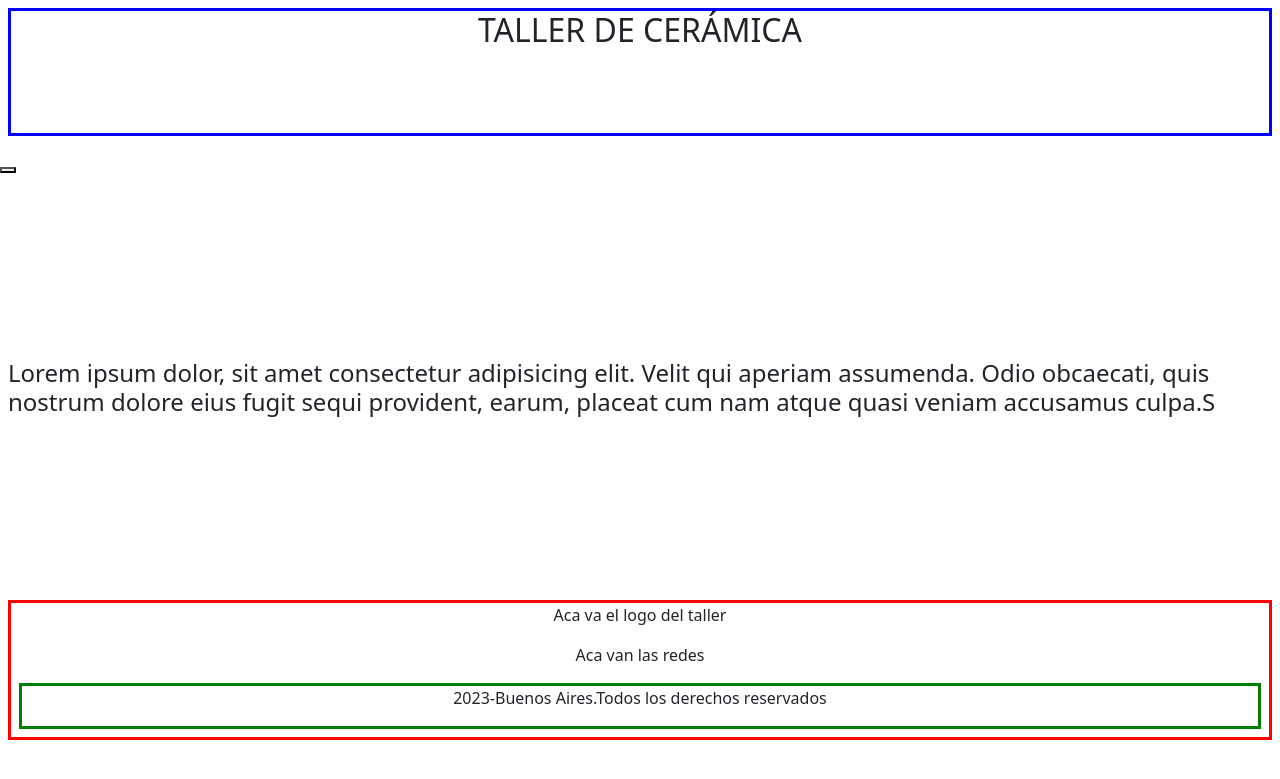
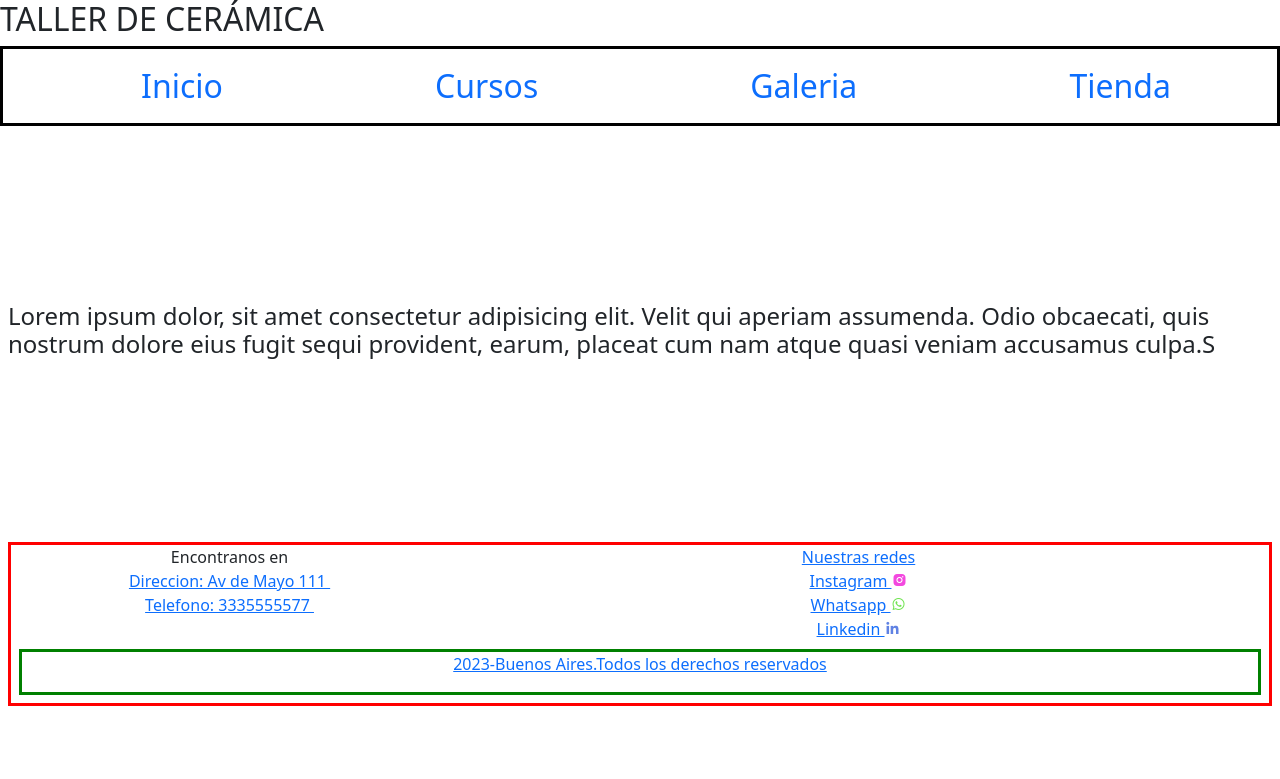
Before and after one commit to SSDD2022/TP3, a Django app: page / in a window 1280 px wide. Shown: the top 779 px of the page. Run offline with Django 4.2, Linux system fonts and the light colour scheme; some libraries are stand-ins or nearby versions.

Commit message:
cambios footer

```diff
--- a/taller/static/taller/css/base.css
+++ b/taller/static/taller/css/base.css
@@ -1,6 +1,29 @@
 
+.contenido-foot{
+    display: flex;
+    justify-content: space-around;
+}
+.nav-bar{
+    border: black 3px solid;
+    height: 2.5em;
+    padding-top: 0.4em;
+    font-size: 2em;
 
+}
+.nav-bar nav ul{
+    display: flex;
+    justify-content: space-around;
 
+}
+
+#navInicio ul li{
+    list-style: none;
+
+}
+#navInicio ul li a{
+    text-decoration: none;
+
+}
 
 /* Inicio footer */
 
--- a/taller/static/taller/css/index.css
+++ b/taller/static/taller/css/index.css
@@ -1,14 +1,4 @@
-header{
-    border: 3px blue solid;
-    height: 8em;
-    text-align: center;
-    margin: 0.5em;
-
-}
-
-
 .contenido-main{
-   /* background-image:url('../img/taller.jpg');*/
     height: 25em;
     width: 100%;
     border:3px red ;
--- a/taller/templates/taller/base.html
+++ b/taller/templates/taller/base.html
@@ -14,7 +14,7 @@
         <link href="https://cdn.jsdelivr.net/npm/bootstrap@5.0.2/dist/css/bootstrap.min.css" rel="stylesheet" integrity="sha384-EVSTQN3/azprG1Anm3QDgpJLIm9Nao0Yz1ztcQTwFspd3yD65VohhpuuCOmLASjC" crossorigin="anonymous">
         <script src="https://cdn.jsdelivr.net/npm/bootstrap@5.0.2/dist/js/bootstrap.bundle.min.js" integrity="sha384-MrcW6ZMFYlzcLA8Nl+NtUVF0sA7MsXsP1UyJoMp4YLEuNSfAP+JcXn/tWtIaxVXM" crossorigin="anonymous"></script>
         <script src="https://ajax.googleapis.com/ajax/libs/jquery/3.2.1/jquery.min.js"></script>
-
+        <link href='https://unpkg.com/boxicons@2.1.2/css/boxicons.min.css' rel='stylesheet'>
         <link rel="icon" type="image/vnd.microsoft.icon" href="{% static 'taller/img/favicon.ico' %}" sizes="16x16 32x32">
         {% block extra_css %} {% endblock %}
     </head>
@@ -30,12 +30,24 @@
         </main>
         <footer>
             <section id="info-footer">
-                <div class="contenido-foot"> </div>
-                    <div class="logo-foot">
-                        <p>Aca va el logo del taller</p>
+                <div class="contenido-foot">
+                    <div class="ubic-foot">
+                        <nav>
+                            <div class="titulo">Encontranos en</div>
+                            <div class="linea"></div>
+                            <div class="boton"><a href="">Direccion: Av de Mayo 111  <i class='bx bxl-home-alt' style='color:#f348df'></i></div>
+                            <div class="boton"><a href="">Telefono: 3335555577  <i class='bx bxl-telephone' style='color:#70e451'></i></div>
+                        </nav>
                     </div>
                     <div class="redes-foot">
-                        <p>Aca van las redes</p>
+                        <nav>
+                            <div class="titulo">Nuestras redes</div>
+                            <div class="linea"></div>
+                            <div class="boton"><a href="">Instagram  <i class='bx bxl-instagram-alt' style='color:#f348df'></i></div>
+                            <div class="boton"><a href="">Whatsapp  <i class='bx bxl-whatsapp' style='color:#70e451'></i></div>
+                            <div class="boton"><a href="">Linkedin  <i class='bx bxl-linkedin' style='color:rgba(93,128,226,0.98)'></i></div>
+                        </nav>
+                    </div>
                 </div>
             </section>
             <article id="legales-foot">
--- a/taller/templates/taller/nav-bar.html
+++ b/taller/templates/taller/nav-bar.html
@@ -1,33 +1,14 @@
-<!--
-<nav>
-    <ul>
-        <li><a href="{% url 'taller' %}">Inicio</a></li>
-        <li><a href="{% url 'cursos' %}">Cursos</a></li>
-        <li><a href="{% url 'galeria' %}">Galeria</a></li>
-        <li><a href="{% url 'tienda' %}">Tienda</a></li>
 
-    </ul>
-</nav> -->
 
-<nav class="navbar navbar-default" role="navigation">
-    <div class="navbar-header">
-        <button type="button" class="navbar-toggle" data-toggle="collapse" data-target=".navbar-collapse">
-            <span class="icon-bar"></span>
-            <span class="icon-bar"></span>
-            <span class="icon-bar"></span>
-        </button>
-    </div>
-    <div class="navbar-collapse collapse">
-        <ul class="nav navbar-nav navbar-left">
+<div class="nav-bar">
+
+    <nav id="navInicio">
+        <ul>
             <li><a href="{% url 'taller' %}">Inicio</a></li>
-        </ul>
-        <ul class="nav navbar-nav navbar-center">
             <li><a href="{% url 'cursos' %}">Cursos</a></li>
             <li><a href="{% url 'galeria' %}">Galeria</a></li>
             <li><a href="{% url 'tienda' %}">Tienda</a></li>
         </ul>
-        <ul class="nav navbar-nav navbar-right">
-            <li><a href="#">Login</a></li>
-        </ul>
-    </div>
-</nav>
+    </nav>
+
+</div>
```
